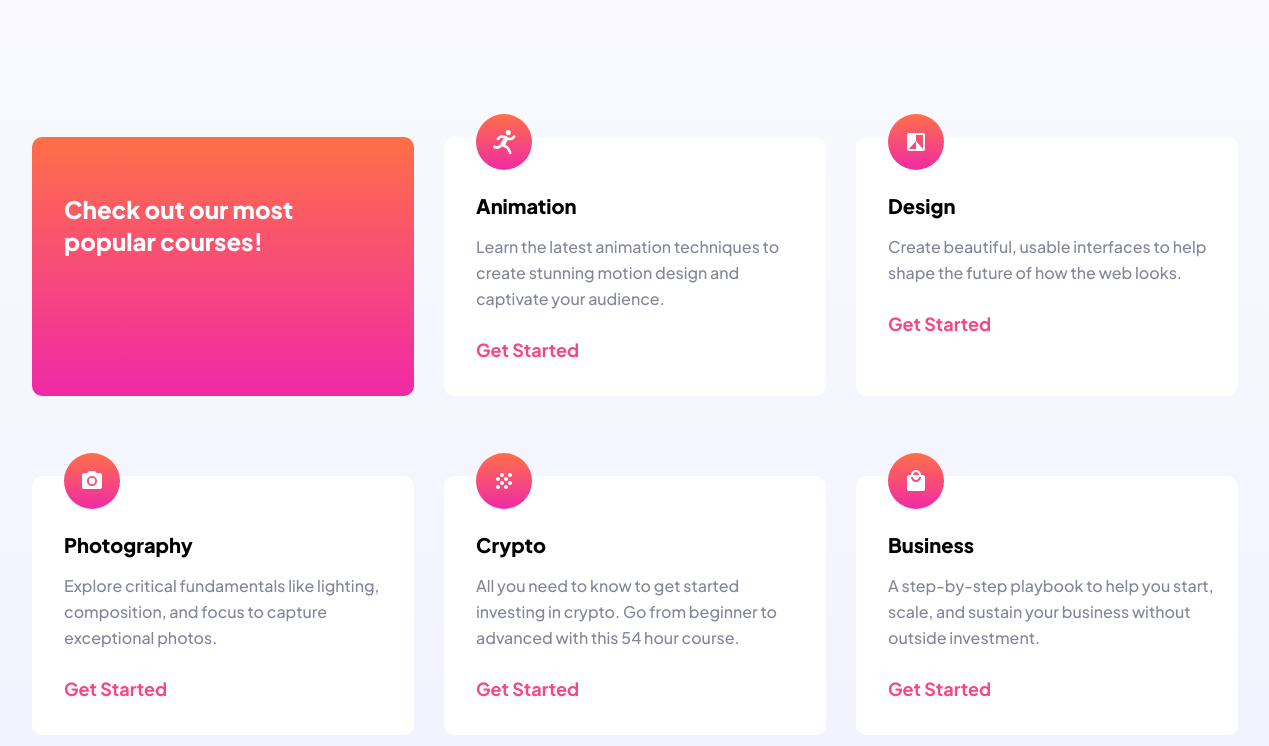
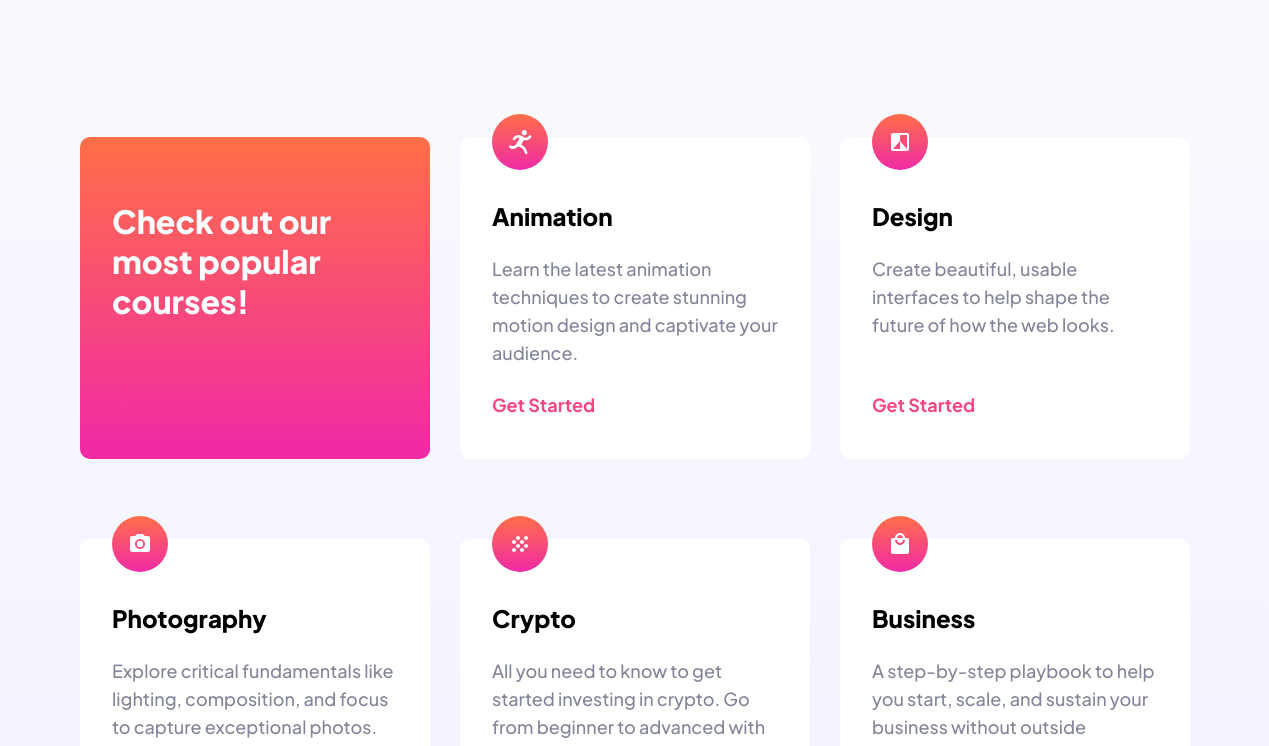
Before and after one commit to newbpydev/10-skilled-e-learning-landing-page-vue-ts, a Vue app: page / in a window 1536 px wide. Shown: the part 760-1506 px from the top of the page, without its empty margins (133-1402 px from the left). Built offline with nearby package versions, Linux system fonts and the light colour scheme.

Commit message:
style: finish card layout, change to flex

```diff
--- a/src/layouts/CourseCard.vue
+++ b/src/layouts/CourseCard.vue
@@ -29,9 +29,11 @@ defineProps<Props>();
     </p>
 
     <!-- # button -->
-    <ButtonComponent variant="ghost">
-      <slot name="button-text" />
-    </ButtonComponent>
+    <div class="course-card__button">
+      <ButtonComponent variant="ghost">
+        <slot name="button-text" />
+      </ButtonComponent>
+    </div>
   </article>
 
   <!-- @ else -->
@@ -51,9 +53,16 @@ defineProps<Props>();
   position: relative;
   padding: 5.6rem 2.8rem 3.2rem;
   margin-top: 2.4rem;
+  display: flex;
+  flex-direction: column;
+  justify-content: space-between;
 
   @media screen and (min-width: 48em) {
     padding: 5.6rem 2.2rem 3.2rem 3.2rem;
+  }
+
+  @media screen and (min-width: 90em) {
+    padding: 6.4rem 3.2rem 4rem;
   }
 
   &__icon {
@@ -69,12 +78,26 @@ defineProps<Props>();
     font-size: 2rem;
     font-weight: var(--fw-x-bold);
     margin-bottom: 1.6rem;
+
+    @media screen and (min-width: 90em) {
+      font-size: 2.4rem;
+      margin-bottom: 2.4rem;
+    }
   }
 
   &__text {
     color: var(--blue-greyish);
     line-height: 2.6rem;
     margin-bottom: 2.4rem;
+    flex-grow: 1;
+
+    @media screen and (min-width: 90em) {
+      font-size: 1.8rem;
+      line-height: 2.8rem;
+    }
+  }
+
+  &__button {
   }
 }
 
@@ -99,6 +122,12 @@ defineProps<Props>();
       padding: 5.6rem 3.2rem 13.9rem;
       height: 100%;
     }
+
+    @media screen and (min-width: 90em) {
+      font-size: var(--fs-heading-m);
+      line-height: 4rem;
+      padding: 6.4rem 3.2rem 13.8rem;
+    }
   }
 }
 </style>
--- a/src/layouts/TheCoursesSection.vue
+++ b/src/layouts/TheCoursesSection.vue
@@ -26,7 +26,7 @@
   }
 
   @media screen and (min-width: 90em) {
-    grid-template-columns: repeat(3, 1fr);
+    grid-template-columns: repeat(3, 35rem);
     gap: 3rem;
     row-gap: 5.6rem;
     margin-bottom: 14rem;
```
